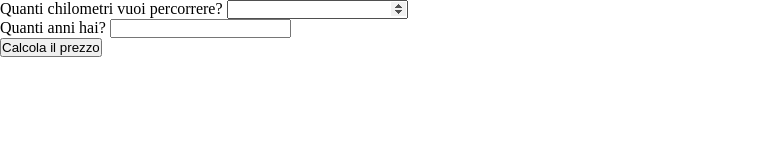
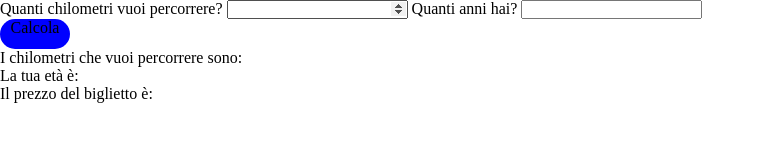
Before and after one commit to dariolaseta/js-biglietto-treno-form, a plain HTML site: page index.html in a window 1280 px wide. Shown: the whole page, without its empty margins (0-765 px from the left). Drawn offline with Linux system fonts and the light colour scheme.

Commit message:
created form section

```diff
--- a/css/style.css
+++ b/css/style.css
@@ -3,3 +3,12 @@
     padding: 0;
     box-sizing: border-box;
   }
+
+  .button{
+    background-color: blue;
+    width: 70px;
+    height: 30px;
+    text-align: center;
+    border-radius: 1rem;
+    cursor: pointer;
+  }
--- a/index.html
+++ b/index.html
@@ -10,19 +10,17 @@
     </head>
     <body>
         <main>
-            <div>
+            <form>
                 <label for="distance">Quanti chilometri vuoi percorrere?</label>
                 <input type="number" name="km" id="distance">
-            </div>
+                <label for="age">Quanti anni hai?</label>
+                <input type="number" name="age" id="user-age">
+                <p class="button calculate">Calcola</p>
+            </form>
 
-            <div>
-                <label for="user-age">Quanti anni hai?</label>
-                <input type="number" name="age" id="user-age">
-            </div>
-
-            <div>
-                <button id="calculate">Calcola il prezzo</button>
-            </div>
+            <p id="final-km">I chilometri che vuoi percorrere sono: </p>
+            <p id="final-user-age">La tua età è: </p>
+            <p id="final-price">Il prezzo del biglietto è: </p>
         </main>
 
         <script src="script/myscript.js"></script>
--- a/script/myscript.js
+++ b/script/myscript.js
@@ -1,11 +1,14 @@
+const calculate = document.querySelector("p.calculate");
+
 calculate.addEventListener("click", function(){
     const km = document.getElementById('distance').value;
     const userAge = document.getElementById('user-age').value;
     let price = km * 0.233;
     let discountPrice;
 
-    const button = document.querySelector("button.calculate");
-
+    let writeKm;
+    let writeUserAge;
+    let writeFinalPrice;
 
     if(userAge < 18){
         discountPrice = (price / 100) * 19.4;
@@ -19,5 +22,11 @@ calculate.addEventListener("click", function(){
         price = km * 0.233
         console.log("Il prezzo è " + price.toFixed(2));
     }
+
+    writeKm = document.getElementById("final-km").innerHTML = "I chilometri che vuoi percorrere sono: " + km;
+
+    writeUserAge = document.getElementById("final-user-age").innerHTML = "La tua età è: " + userAge;
+
+    writeFinalPrice = document.getElementById("final-price").innerHTML = "Il prezzo del biglietto è: " + price.toFixed(2);
 }
 );
```
